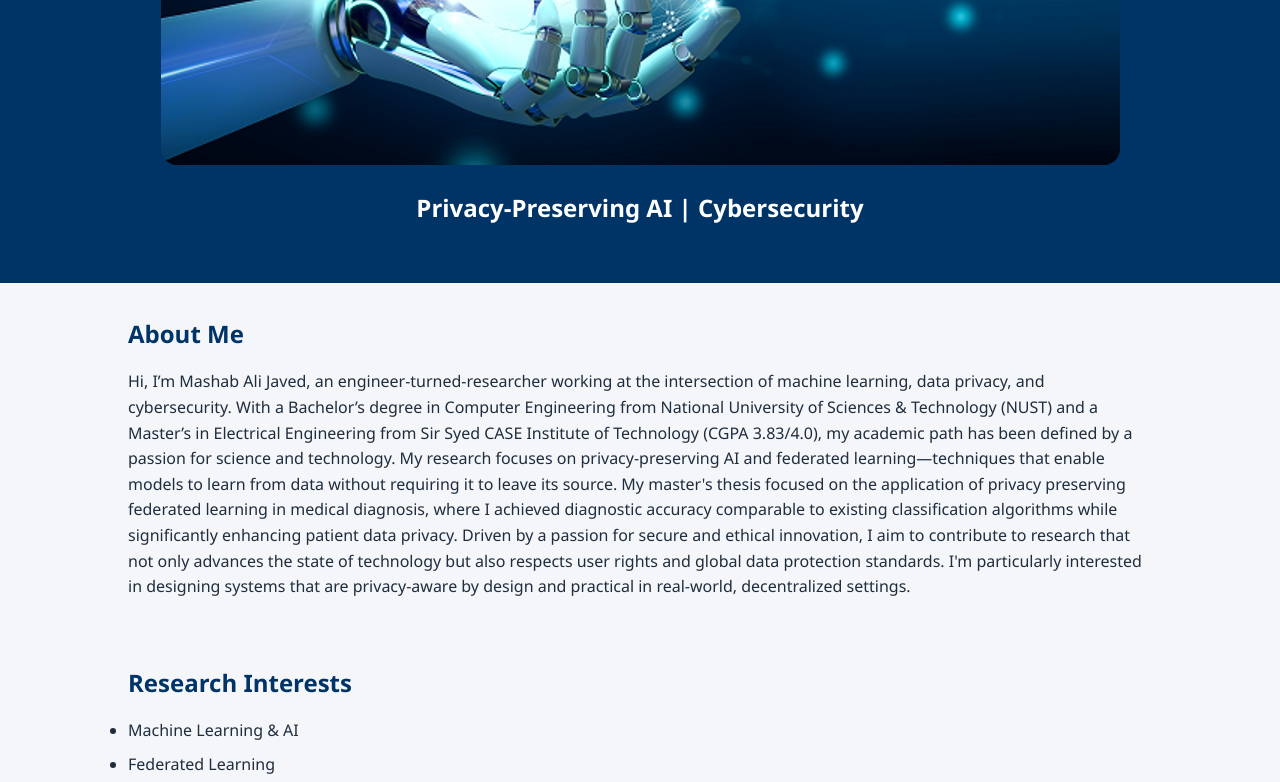
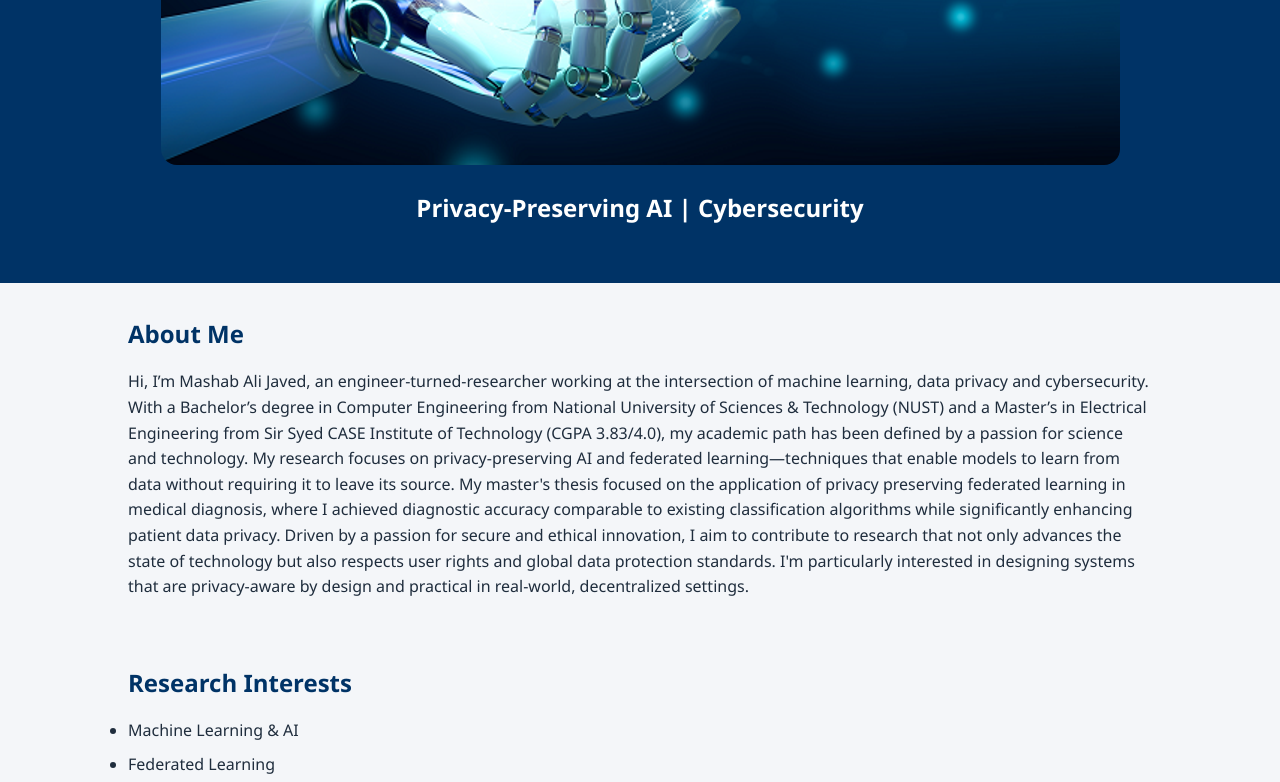
Before and after one commit to mashabali-javed/Profile.github.io, a plain HTML site: page index.html in a window 1280 px wide. Shown: the part 520-1302 px from the top of the page. Drawn offline with Linux system fonts and the light colour scheme.

Commit message:
Update index.html

```diff
--- a/index.html
+++ b/index.html
@@ -31,7 +31,7 @@
 
   <section id="about">
     <h2>About Me</h2>
-    <p>Hi, I’m Mashab Ali Javed, an engineer-turned-researcher working at the intersection of machine learning, data privacy, and cybersecurity. With a Bachelor’s degree in Computer Engineering from National University of Sciences & Technology (NUST) and a Master’s in Electrical Engineering from Sir Syed CASE Institute of Technology (CGPA 3.83/4.0), my academic path has been defined by a passion for science and technology.
+    <p>Hi, I’m Mashab Ali Javed, an engineer-turned-researcher working at the intersection of machine learning, data privacy and cybersecurity. With a Bachelor’s degree in Computer Engineering from National University of Sciences & Technology (NUST) and a Master’s in Electrical Engineering from Sir Syed CASE Institute of Technology (CGPA 3.83/4.0), my academic path has been defined by a passion for science and technology.
 My research focuses on privacy-preserving AI and federated learning—techniques that enable models to learn from data without requiring it to leave its source. My master's thesis focused on the application of privacy preserving federated learning in medical diagnosis, where I achieved diagnostic accuracy comparable to existing classification algorithms while significantly enhancing patient data privacy.
 
 Driven by a passion for secure and ethical innovation, I aim to contribute to research that not only advances the state of technology but also respects user rights and global data protection standards. I'm particularly interested in designing systems that are privacy-aware by design and practical in real-world, decentralized settings.</p>
```
